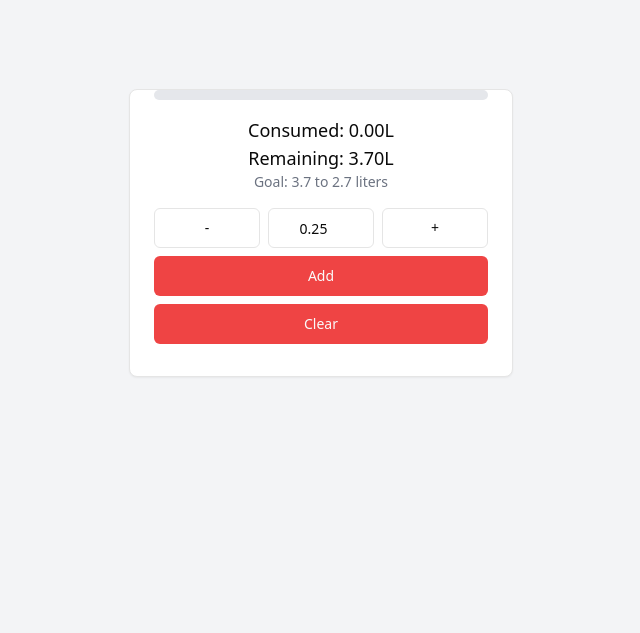
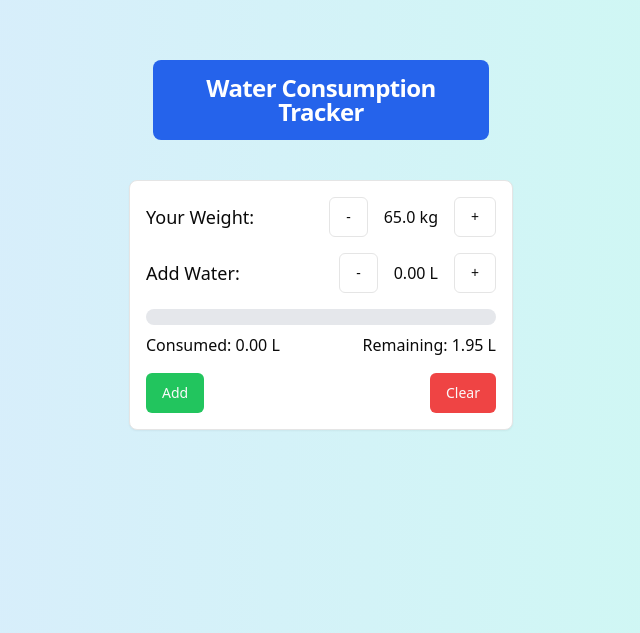
Before and after one commit to shafiullm/llm-tasks-react, a React (Vite) app: page / in a window 1280 px wide. Shown: the part 167-800 px from the top of the page, without its empty margins (319-959 px from the left). Built offline with nearby package versions, Linux system fonts and the light colour scheme.

Commit message:
update task :40921

```diff
--- a/src/App.jsx
+++ b/src/App.jsx
@@ -1,102 +1,131 @@
-import React, { useState, useMemo } from "react";
+import React, { useState } from "react";
+import { Card, CardContent, CardHeader, CardTitle } from "@/components/ui/card";
 import { Button } from "@/components/ui/button";
-import { Input } from "@/components/ui/input";
-import { Card, CardContent } from "@/components/ui/card";
 
-const App = () => {
-  const [consumed, setConsumed] = useState(0);
+export default function App() {
+  const [weight, setWeight] = useState(65);
+  const [currentConsumption, setCurrentConsumption] = useState(0);
+  const [totalConsumed, setTotalConsumed] = useState(0);
 
-  const remaining = useMemo(() => Math.max(3.7 - consumed, 0), [consumed]);
-  const progress = useMemo(() => {
-    if (consumed > 3.7) return 100;
-    return (consumed / 3.7) * 100;
-  }, [consumed]);
+  const expectedConsumption = weight * 0.03;
 
-  const handleIncrement = () =>
-    setConsumed((prev) => Math.min(prev + 0.25, 3.7));
-  const handleDecrement = () => setConsumed((prev) => Math.max(prev - 0.25, 0));
-  const handleAdd = () => setConsumed(consumed + parseFloat(currentInput || 0));
-  const handleClear = () => setConsumed(0);
+  const handleWeightChange = (change) => {
+    setWeight((prev) => Math.max(0, prev + change));
+  };
 
-  const [currentInput, setCurrentInput] = useState("0.25");
+  const handleConsumptionChange = (change) => {
+    setCurrentConsumption((prev) => Math.max(0, prev + change));
+  };
 
-  const progressBarColor = useMemo(() => {
-    if (consumed < 1.7) return "bg-red-500";
-    if (consumed < 2.7) return "bg-yellow-500";
-    return "bg-green-500";
-  }, [consumed]);
+  const addConsumption = () => {
+    setTotalConsumed((prev) => prev + currentConsumption);
+    setCurrentConsumption(0);
+  };
+
+  const clearConsumption = () => {
+    setTotalConsumed(0);
+    setCurrentConsumption(0);
+  };
+
+  const progressPercentage = (totalConsumed / expectedConsumption) * 100;
 
   return (
-    <div className="flex flex-col items-center justify-center min-h-screen bg-gray-100 sm:px-6 lg:px-8">
-      <Card className="w-full max-w-sm">
-        <CardContent>
-          <div className="mb-4">
-            <ProgressBar value={progress} color={progressBarColor} />
-          </div>
-          <ConsumptionDisplay consumed={consumed} remaining={remaining} />
-          <WaterInput
-            onIncrement={handleIncrement}
-            onDecrement={handleDecrement}
-            currentInput={currentInput}
-            setCurrentInput={setCurrentInput}
-            onAdd={handleAdd}
-            onClear={handleClear}
+    <div className="min-h-screen bg-gradient-to-r from-blue-100 to-teal-100 flex flex-col items-center justify-center py-10">
+      <Header />
+      <Card className="w-full max-w-sm p-4">
+        <CardContent className="p-0 space-y-4">
+          <WeightInput weight={weight} onChange={handleWeightChange} />
+          <ConsumptionInput
+            consumption={currentConsumption}
+            onChange={handleConsumptionChange}
           />
+          <ProgressDisplay
+            consumed={totalConsumed}
+            remaining={Math.max(0, expectedConsumption - totalConsumed)}
+            percentage={progressPercentage}
+          />
+          <ControlButtons onAdd={addConsumption} onClear={clearConsumption} />
         </CardContent>
       </Card>
     </div>
   );
-};
+}
 
-const WaterInput = ({
-  onIncrement,
-  onDecrement,
-  currentInput,
-  setCurrentInput,
-  onAdd,
-  onClear,
-}) => (
-  <div className="grid grid-cols-3 gap-2 items-center mb-2">
-    <Button variant="outline" onClick={onDecrement}>
+function Header() {
+  return (
+    <CardHeader className="mb-4 w-full max-w-sm">
+      <CardTitle className="text-center text-white bg-blue-600 p-4 rounded-lg">
+        Water Consumption Tracker
+      </CardTitle>
+    </CardHeader>
+  );
+}
+
+function WeightInput({ weight, onChange }) {
+  return (
+    <div className="flex items-center justify-between">
+      <span className="text-lg">Your Weight:</span>
+      <div className="flex items-center">
+        <Button variant="outline" onClick={() => onChange(-0.5)}>
           -
         </Button>
-    <Input
-      type="number"
-      step="0.25"
-      value={currentInput}
-      onChange={(e) => setCurrentInput(e.target.value)}
-      className="text-center"
-    />
-    <Button variant="outline" onClick={onIncrement}>
+        <span className="mx-4">{weight.toFixed(1)} kg</span>
+        <Button variant="outline" onClick={() => onChange(0.5)}>
           +
         </Button>
-    <Button className="col-span-3 bg-red-500 hover:bg-red-600" onClick={onAdd}>
+      </div>
+    </div>
+  );
+}
+
+function ConsumptionInput({ consumption, onChange }) {
+  return (
+    <div className="flex items-center justify-between">
+      <span className="text-lg">Add Water:</span>
+      <div className="flex items-center">
+        <Button variant="outline" onClick={() => onChange(-0.25)}>
+          -
+        </Button>
+        <span className="mx-4">{consumption.toFixed(2)} L</span>
+        <Button variant="outline" onClick={() => onChange(0.25)}>
+          +
+        </Button>
+      </div>
+    </div>
+  );
+}
+
+function ProgressDisplay({ consumed, remaining, percentage }) {
+  let barColor = "bg-red-500";
+  if (percentage >= 100) barColor = "bg-green-500";
+  else if (percentage > 50) barColor = "bg-yellow-500";
+  if (percentage > 150) barColor = "bg-red-500";
+
+  return (
+    <div>
+      <div className="h-4 rounded-full bg-gray-200 mb-2">
+        <div
+          className={`h-full rounded-full ${barColor}`}
+          style={{ width: `${Math.min(200, percentage)}%` }}
+        ></div>
+      </div>
+      <div className="flex justify-between">
+        <span>Consumed: {consumed.toFixed(2)} L</span>
+        <span>Remaining: {remaining.toFixed(2)} L</span>
+      </div>
+    </div>
+  );
+}
+
+function ControlButtons({ onAdd, onClear }) {
+  return (
+    <div className="flex justify-between mt-4">
+      <Button className="bg-green-500 hover:bg-green-600" onClick={onAdd}>
         Add
       </Button>
-    <Button
-      className="col-span-3 bg-red-500 hover:bg-red-600"
-      onClick={onClear}
-    >
+      <Button className="bg-red-500 hover:bg-red-600" onClick={onClear}>
         Clear
       </Button>
     </div>
   );
-
-const ConsumptionDisplay = ({ consumed, remaining }) => (
-  <div className="text-center mb-4">
-    <h2 className="text-lg">Consumed: {consumed.toFixed(2)}L</h2>
-    <h2 className="text-lg">Remaining: {remaining.toFixed(2)}L</h2>
-    <p className="text-sm text-gray-500">Goal: 3.7 to 2.7 liters</p>
-  </div>
-);
-
-const ProgressBar = ({ value, color }) => (
-  <div className="w-full bg-gray-200 rounded-full h-2.5 mb-2">
-    <div
-      style={{ width: `${value}%` }}
-      className={`h-2.5 rounded-full ${color}`}
-    ></div>
-  </div>
-);
-
-export default App;
+}
```
Lines whose indentation alone changed are shown as unchanged.
